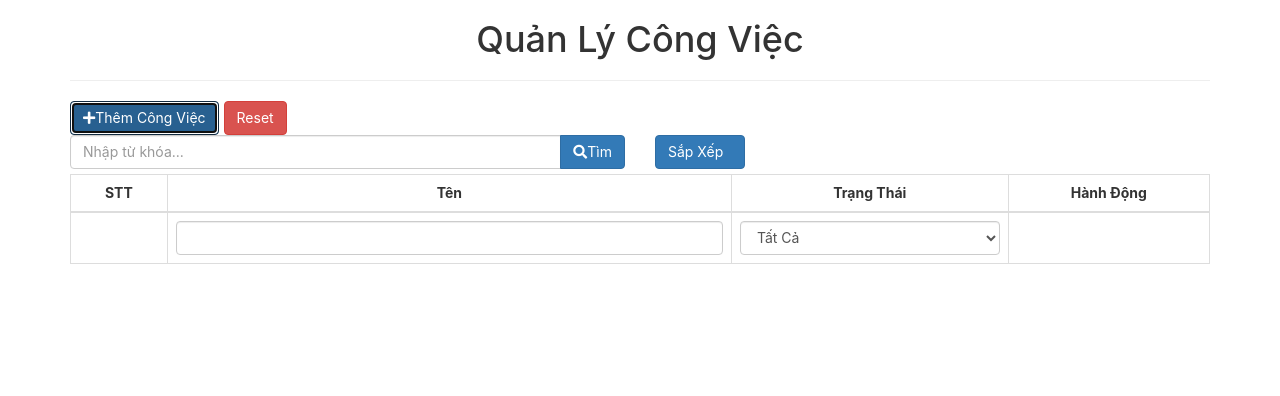
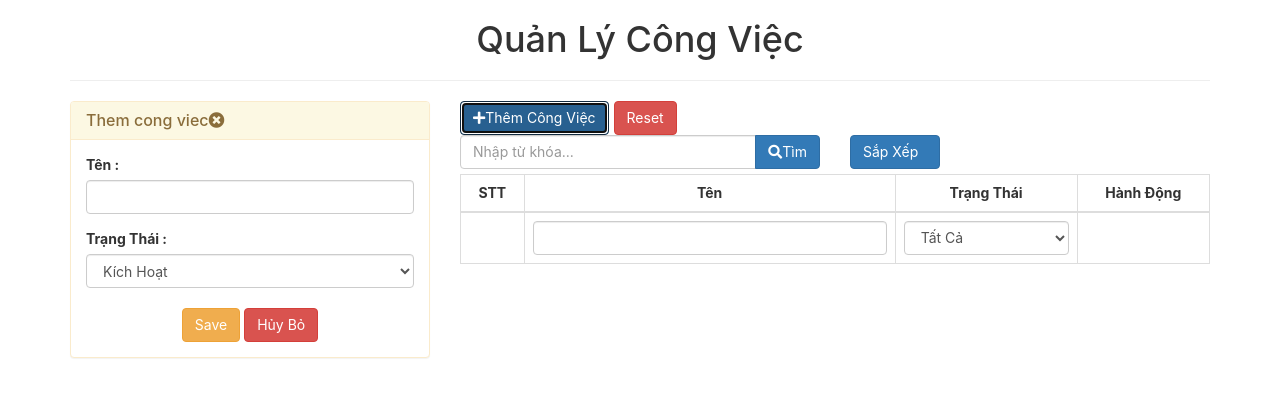
Before and after one commit to phanthanhvi97/TodoApp-with-Redux, a React (Create React App) app: page / in a window 1280 px wide. Both pictures are taken after a click on the button "Thêm Công Việc". Shown: the top 396 px of the page. Built offline with nearby package versions, Linux system fonts and the light colour scheme; some icons are missing.

Commit message:
dong mo form cap nhat

```diff
--- a/src/App.js
+++ b/src/App.js
@@ -26,7 +26,8 @@ class App extends Component{
       };
     };
     onToggleForm=()=>{
-        //them task
+        this.props.onToggleForm()
+    //them task
     //     if(this.state.isDisplayForm&&this.state.taskEditing!==null){
     //         this.setState({
     //             isDisplayForm:true,
@@ -38,7 +39,8 @@ class App extends Component{
     //         taskEditing:null
     //     });
     // }
-    console.log(this.props.onToggleForm())
+    // console.log(this.props.onToggleForm())
+
     }
     onCloseForm=()=>{
         this.setState({
@@ -129,11 +131,8 @@ class App extends Component{
 
     }
   render(){
-
-       var {taskEditing, filter, keyword,sort}=this.state; //=this.state.tasks
+        var {taskEditing, filter, keyword,sort}=this.state; //=this.state.tasks
         var {isDisplayForm}=this.props
-        console.log(isDisplayForm)
-
     //    if(filter){
     //        if(filter.name){
     //            tasks=tasks.filter((task)=>{
@@ -144,8 +143,6 @@ class App extends Component{
     //     tasks=_.filter(tasks,(task)=>{
     //         return task.name.toLowerCase().indexOf(filter.name)!==-1
     //     })
-
-
 
 
     //    tasks=tasks.filter((task)=>{
@@ -161,9 +158,8 @@ class App extends Component{
     //        })
     //    }
        var elmTaskForm = isDisplayForm?<TaskForm
-                                        onSubmit={this.onSubmit}
                                         task={taskEditing}
-                                        onCloseForm={this.onCloseForm}/>:'';
+                                        />:'';
     //    console.log(sort)
     //sap xep
     //    if(sort.by==='name'){
@@ -232,15 +228,16 @@ class App extends Component{
 
 const mapStateToProps = state=>{
     return {
-        inDisplayForm:state.isDisplayForm
+        isDisplayForm:state.isDisplayForm
     }
 }
+
 const mapDispatchToProps=(dispatch, props)=>{
     return {
         onToggleForm:()=>{
-            // console.log(actions.toggleform())
-            dispatch(actions.toggleform())
-        }
+            dispatch(actions.toggleForm())
+        },
+
     }
 }
 
--- a/src/actions/index.js
+++ b/src/actions/index.js
@@ -10,17 +10,17 @@ export const addTask=task=>{
         task:task
     }
 }
-export const toggleform = ()=>{
+export const toggleForm = ()=>{
     return {
         type: types.TOGGLE_FORM
     }
 }
-export const openform = ()=>{
+export const openForm = ()=>{
     return {
         type: types.OPEN_FORM
     }
 }
-export const closeform = ()=>{
+export const closeForm = ()=>{
     return {
         type: types.CLOSE_FORM
     }
--- a/src/components/TaskForm.js
+++ b/src/components/TaskForm.js
@@ -68,7 +68,6 @@ class TaskForm extends Component{
     }
     render(){
         var {id}=this.state;
-        // console.log(id);
     return(
         <div className="panel panel-warning">
         <div className="panel-heading">
@@ -116,6 +115,9 @@ const mapDispatchToProps=(dispatch, props)=>{
     return{
         onAddTask:(task)=>{
             dispatch(actions.addTask(task))
+        },
+        onCloseForm:()=>{
+            dispatch(actions.closeForm())
         }
     }
 }
--- a/src/index.js
+++ b/src/index.js
@@ -9,7 +9,9 @@ import * as serviceWorker from './serviceWorker';
 import {createStore} from 'redux'
 import myReducer from './reducers/index'
 import {Provider} from 'react-redux'
-const store = createStore(myReducer)
+const store = createStore(myReducer,
+    window.__REDUX_DEVTOOLS_EXTENSION__ && window.__REDUX_DEVTOOLS_EXTENSION__()
+    )
 
 
 
--- a/src/reducers/index.js
+++ b/src/reducers/index.js
@@ -3,6 +3,6 @@ import tasks from './tasks'
 import isDisplayForm from './isDisplayForm'
 const myReducer = combineReducers({
     tasks:tasks,
-    isDisplayForm:isDisplayForm
+    isDisplayForm
 })
 export default myReducer
--- a/src/reducers/isDisplayForm.js
+++ b/src/reducers/isDisplayForm.js
@@ -1,16 +1,18 @@
 import * as types from '../constants/ActionTypes'
-
-var initialState = true
+var initialState = false
 var myReducer = (state=initialState,action)=>{
     switch(action.type){
         case types.TOGGLE_FORM:
                 return !state
         case types.OPEN_FORM:
-                return true
+                state=true
+                return state
         case types.CLOSE_FORM:
-                return false
+                state=false
+                return state
         default: return state
         }
 }
 
+
 export default myReducer
```
